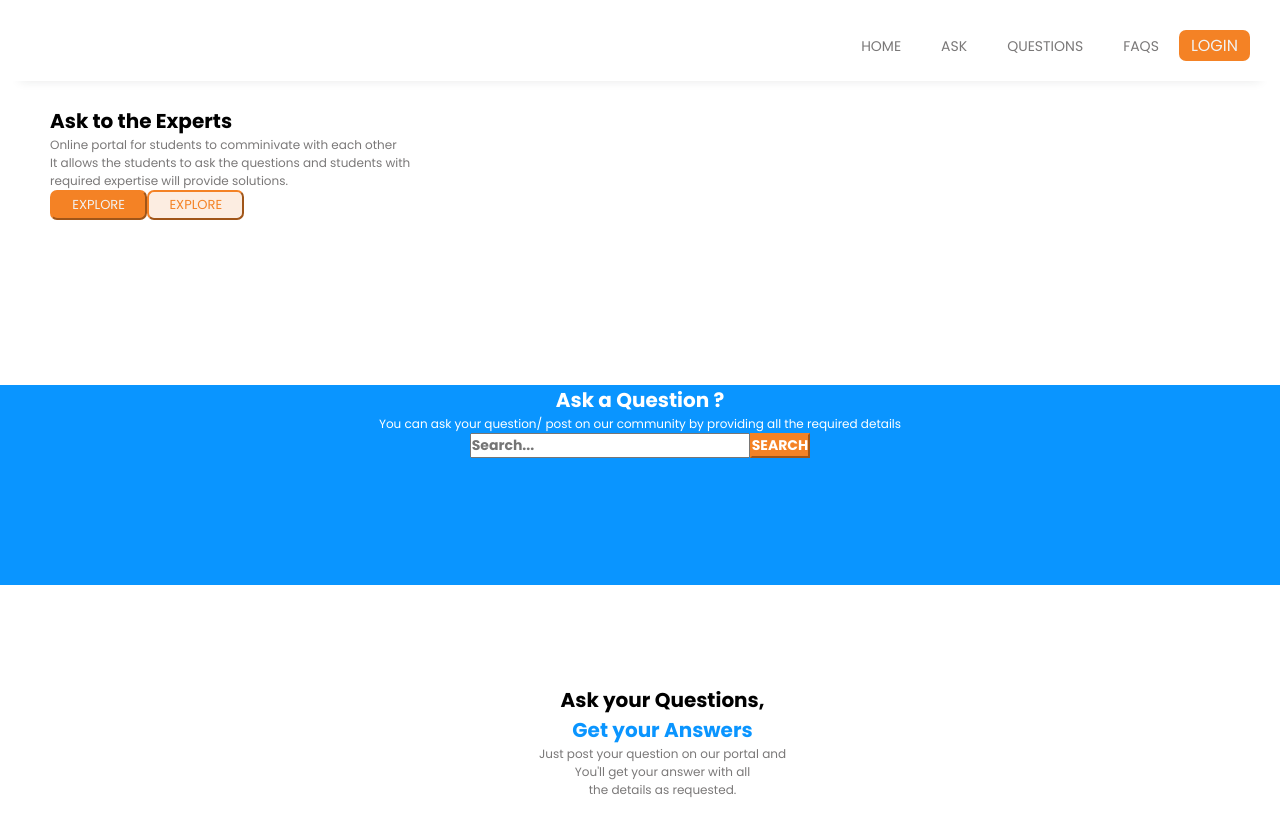
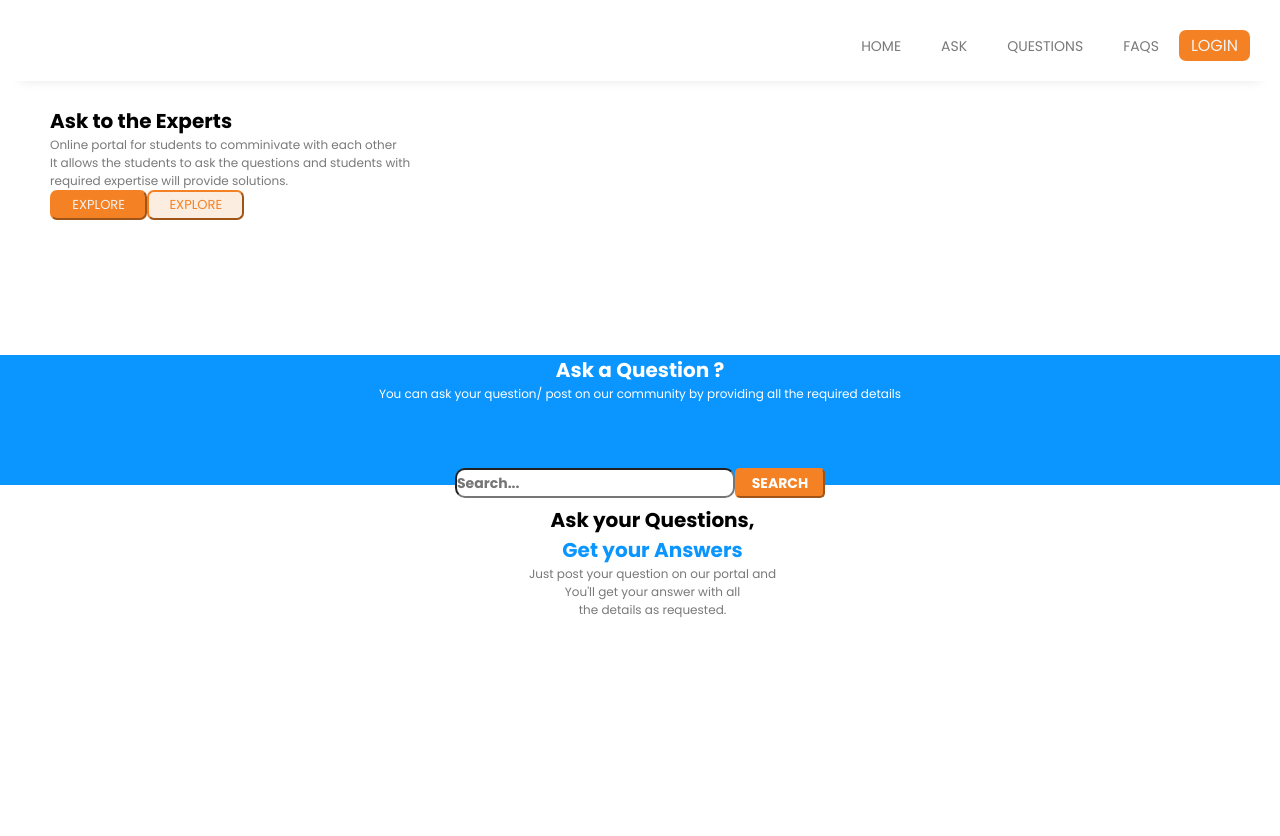
Before and after one commit to Ebenezr/HelpDesk, a React (Vite) app: page / in a window 1280 px wide. Shown: the top 836 px of the page. Built offline with nearby package versions, Linux system fonts and the light colour scheme.

Commit message:
Footer and Belt Adjustment #6

```diff
--- a/package.json
+++ b/package.json
@@ -11,7 +11,6 @@
   "dependencies": {
     "@headlessui/react": "^1.7.3",
     "@heroicons/react": "^2.0.12",
-    "css-loader": "^6.7.1",
     "@radix-ui/colors": "^0.1.8",
     "@radix-ui/react-avatar": "^1.0.1",
     "@stitches/react": "^1.2.8",
@@ -26,6 +25,7 @@
     "@types/react-dom": "^18.0.6",
     "@vitejs/plugin-react": "^2.1.0",
     "autoprefixer": "^10.4.12",
+    "css-loader": "^6.7.1",
     "postcss": "^8.4.18",
     "tailwindcss": "^3.1.8",
     "vite": "^3.1.0"
--- a/src/components/Belt.jsx
+++ b/src/components/Belt.jsx
@@ -3,8 +3,8 @@ import React from "react";
 const styles = {
   wrapper: {
     backgroundColor: "#0a95ff",
-    height: "200px",
-    marginTop: "150px",
+    height: "130px",
+    marginTop: "120px",
     textAlign: "center",
   },
   starter: {
@@ -22,6 +22,8 @@ const styles = {
     fontFamily: "Poppins, sans-serif",
     fontSize: "12px",
     borderRadius: "30px",
+    // marginTop: "100px",
+
   },
   searchWrapper: {
     fontFamily: "Poppins, sans-serif",
@@ -29,11 +31,18 @@ const styles = {
     backgroundColor: "#f48225",
     color: "#fff",
     borderColor: "#f48225",
+    marginTop: "65px",
+    borderRadius: "5px",
+    height: "30px",
+    width: "90px"
   },
   searchInput: {
     fontFamily: "Poppins, sans-serif",
     fontWeight: "bold",
     color: "#fff",
+    borderRadius: "10px",
+    height: "30px",
+
   },
 };
 
--- a/src/components/Landing-Footer.jsx
+++ b/src/components/Landing-Footer.jsx
@@ -3,8 +3,8 @@ import React from "react";
 const styles = {
   footer: {
     // padding: "350px",
-    marginLeft: "45px",
-    marginTop: "100px",
+    marginLeft: "25px",
+    marginTop: "20px",
     textAlign: "center",
   },
   starter: {
```
Also changed, not shown: 3 other files (tests, documents, lock files or other folders).
